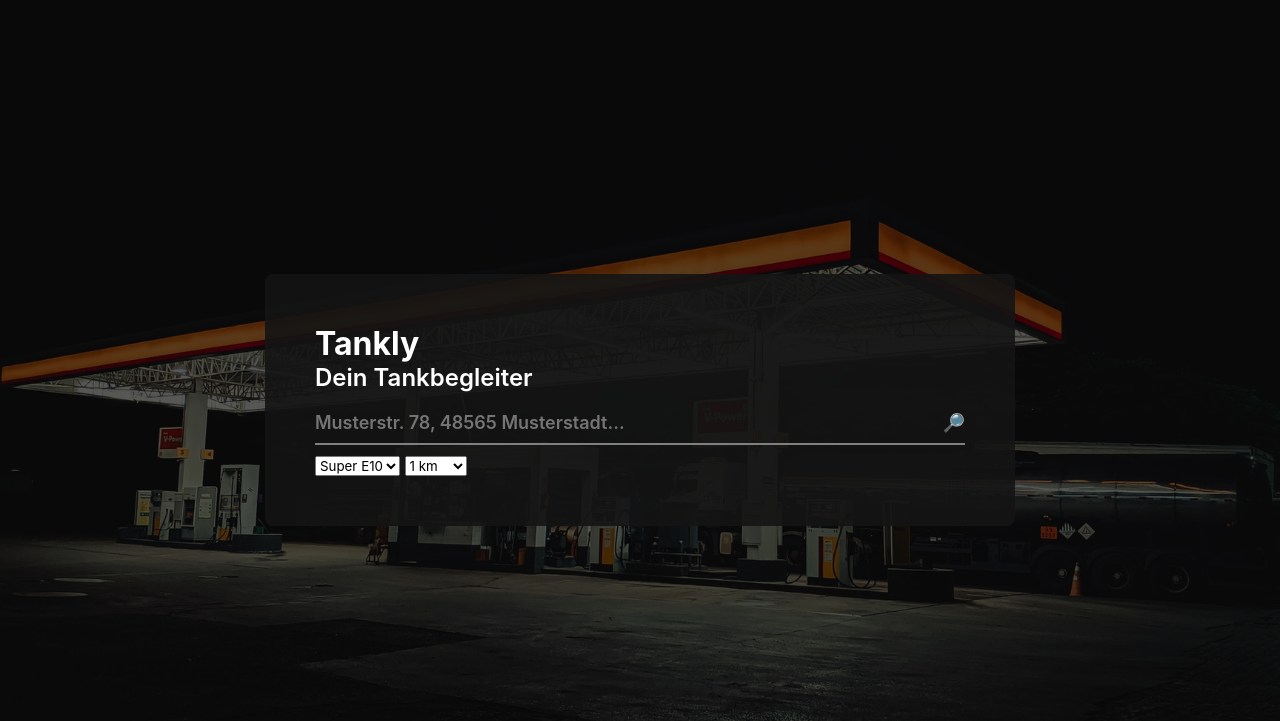
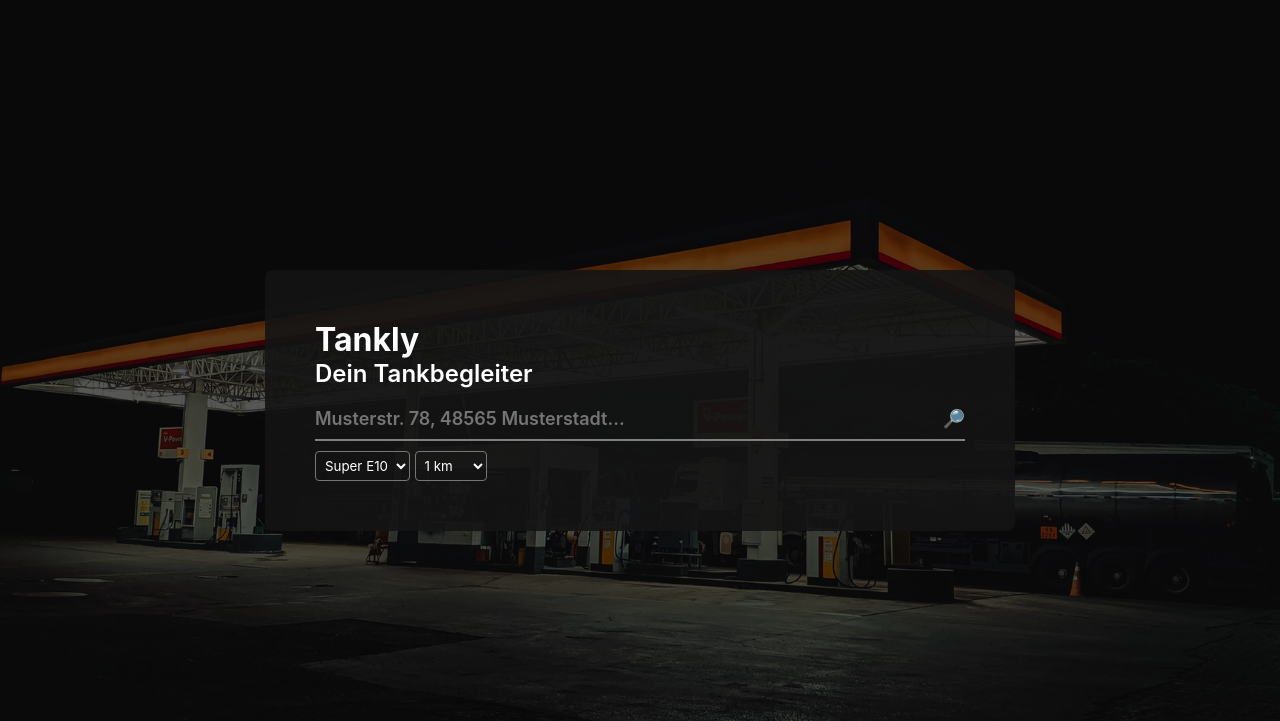
Before and after one commit to dawidduraj/tankly, a Flask app: page / in a window 1280 px wide. Shown: the top 721 px of the page. Run offline with Flask 2, Linux system fonts and the light colour scheme.

Commit message:
Stylize dropdown menus

```diff
--- a/static/main.css
+++ b/static/main.css
@@ -72,11 +72,21 @@ input, button{
     font-weight: 600;
     outline: 0;
     border: none;
-    background: transparent;
+    margin: auto;
+}
+
+input, button, select{
+    background-color: transparent;
     color: white;
-    margin: auto;
 }
 .searchbar:focus-within{
     border-bottom: 2px solid orangered;
     transform: scale(1.05);
 }
+option{
+    background-color: rgba(21, 21, 21, 0.9);
+}
+select{
+    border-radius: 4px;
+    padding: 5px;
+}
--- a/templates/index.html
+++ b/templates/index.html
@@ -16,7 +16,6 @@
             <option value="e10" {% if type == "e10" %}selected{% endif %}>Super E10</option>
             <option value="e5"{% if type == "e5" %}selected{% endif %}>Super E5</option>
             <option value="diesel" {% if type == "diesel" %}selected{% endif %}>Diesel</option>
-
         </select>
         <select name="radius" id="radius">
             <option value="1" {% if radius == "1" %}selected{% endif %}>1 km</option>
```
